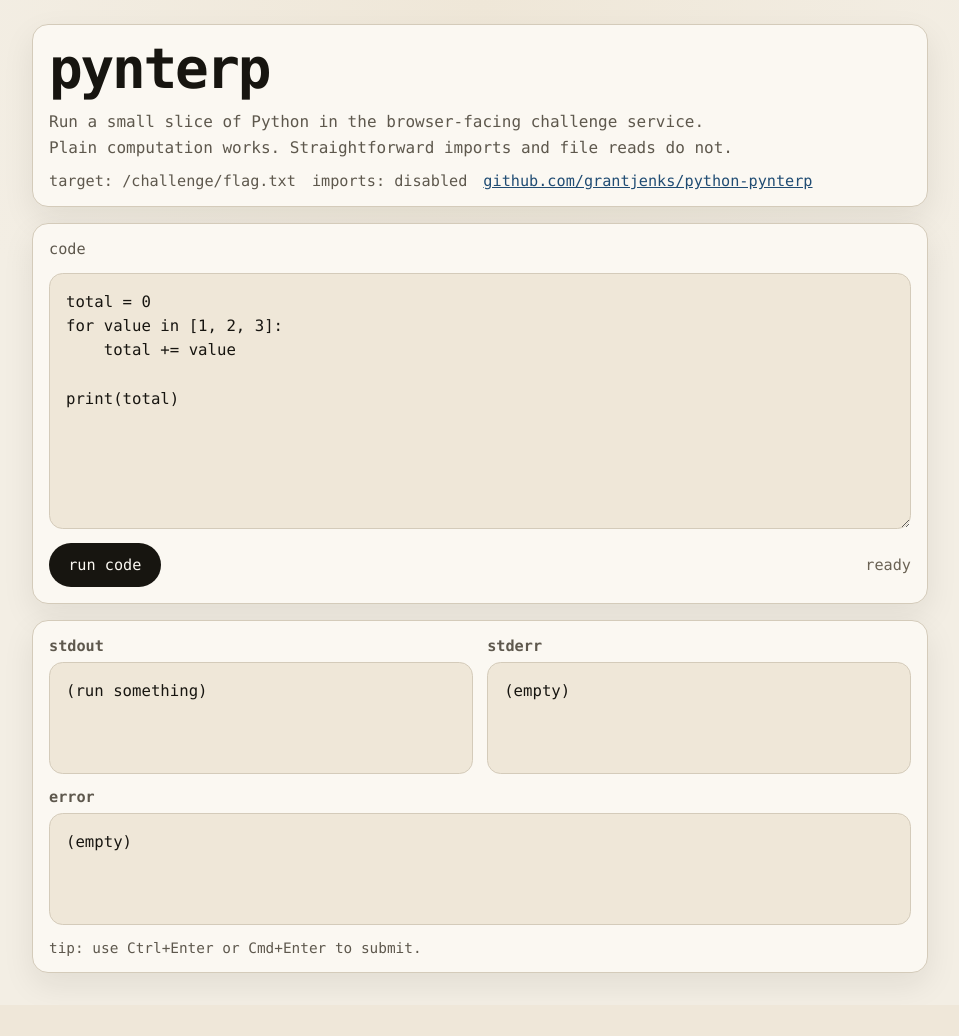
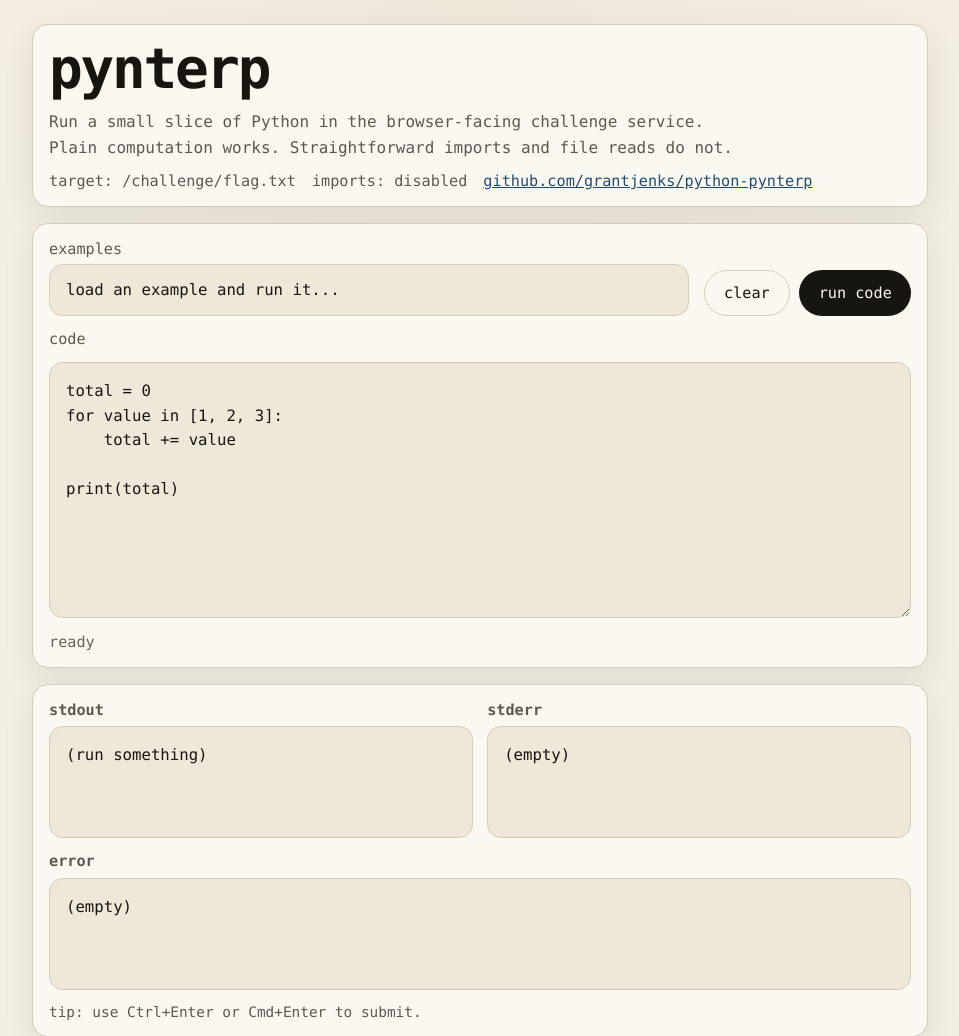
Before and after one commit to grantjenks/python-pynterp, a Flask app: page / in a window 1280 px wide. Shown: the top 1036 px of the page, without its empty margins (160-1119 px from the left). Before the commit the page ends 973 px from the top, so only its background shows below. Run offline with Flask 3, Linux system fonts and the light colour scheme.

Commit message:
Add www clear button and examples

```diff
--- a/www/templates/index.html
+++ b/www/templates/index.html
@@ -116,11 +116,24 @@
       gap: 0.9rem;
     }
 
+    .toolbar {
+      display: grid;
+      gap: 0.9rem;
+      grid-template-columns: minmax(0, 1fr) auto;
+      align-items: end;
+    }
+
+    .example-picker {
+      display: grid;
+      gap: 0.35rem;
+    }
+
     label {
       font-size: 0.95rem;
       color: var(--muted);
     }
 
+    select,
     textarea,
     pre {
       margin: 0;
@@ -131,6 +144,11 @@
       color: var(--text);
       font-size: 0.98rem;
       line-height: 1.55;
+    }
+
+    select {
+      padding: 0.8rem 1rem;
+      appearance: none;
     }
 
     textarea {
@@ -154,6 +172,13 @@
       flex-wrap: wrap;
     }
 
+    .button-row {
+      display: flex;
+      gap: 0.6rem;
+      flex-wrap: wrap;
+      justify-content: flex-end;
+    }
+
     button {
       appearance: none;
       border: 0;
@@ -163,6 +188,12 @@
       color: var(--button-text);
       cursor: pointer;
       font-size: 0.95rem;
+    }
+
+    button.secondary {
+      background: transparent;
+      color: var(--text);
+      border: 1px solid var(--border);
     }
 
     button:disabled {
@@ -227,6 +258,10 @@
         border-radius: 0.85rem;
       }
 
+      .toolbar {
+        grid-template-columns: 1fr;
+      }
+
       .result-grid {
         grid-template-columns: 1fr;
       }
@@ -249,6 +284,18 @@
 
     <section class="panel">
       <form id="runner">
+        <div class="toolbar">
+          <div class="example-picker">
+            <label for="example">examples</label>
+            <select id="example" name="example">
+              <option value="">load an example and run it...</option>
+            </select>
+          </div>
+          <div class="button-row">
+            <button id="clear" type="button" class="secondary">clear</button>
+            <button id="submit" type="submit">run code</button>
+          </div>
+        </div>
         <label for="code">code</label>
         <textarea id="code" name="code" spellcheck="false">total = 0
 for value in [1, 2, 3]:
@@ -256,7 +303,6 @@ for value in [1, 2, 3]:
 
 print(total)</textarea>
         <div class="controls">
-          <button id="submit" type="submit">run code</button>
           <span id="status" class="status" data-tone="idle">ready</span>
         </div>
       </form>
@@ -283,12 +329,125 @@ print(total)</textarea>
 
   <script>
     const form = document.getElementById("runner");
+    const example = document.getElementById("example");
     const code = document.getElementById("code");
+    const clear = document.getElementById("clear");
     const submit = document.getElementById("submit");
     const status = document.getElementById("status");
     const stdout = document.getElementById("stdout");
     const stderr = document.getElementById("stderr");
     const error = document.getElementById("error");
+    const starterCode = code.value;
+    const examples = [
+      {
+        id: "starter",
+        label: "starter: loop and print",
+        code: starterCode,
+      },
+      {
+        id: "classes",
+        label: "feature: classes and methods",
+        code: `class Counter:
+    def __init__(self, start=0):
+        self.value = start
+
+    def bump(self):
+        self.value += 1
+        return self.value
+
+counter = Counter(10)
+print(counter.bump())
+print(counter.bump())`,
+      },
+      {
+        id: "match",
+        label: "feature: match and case",
+        code: `def describe(packet):
+    match packet:
+        case {"kind": "ping", "value": value} if value > 0:
+            return f"ping:{value}"
+        case [head, *tail]:
+            return (head, tail)
+        case _:
+            return "unknown"
+
+print(describe({"kind": "ping", "value": 3}))
+print(describe([1, 2, 3]))`,
+      },
+      {
+        id: "exceptions",
+        label: "feature: try and except",
+        code: `def parse_int(text):
+    try:
+        return int(text)
+    except ValueError as exc:
+        print(type(exc).__name__)
+        return None
+
+print(parse_int("7"))
+print(parse_int("nope"))`,
+      },
+      {
+        id: "async",
+        label: "feature: async and await",
+        code: `class Ready:
+    def __init__(self, value):
+        self.value = value
+
+    def __await__(self):
+        if False:
+            yield None
+        return self.value
+
+async def compute():
+    left = await Ready(20)
+    right = await Ready(22)
+    return left + right
+
+coro = compute()
+try:
+    coro.send(None)
+except StopIteration as done:
+    print(done.value)`,
+      },
+      {
+        id: "open",
+        label: "blocked: open on the flag path",
+        code: `try:
+    print(open("/challenge/flag.txt").read())
+except Exception as exc:
+    print(type(exc).__name__)
+    print(exc)`,
+      },
+      {
+        id: "import",
+        label: "blocked: import math",
+        code: `try:
+    import math
+    print(math.pi)
+except Exception as exc:
+    print(type(exc).__name__)
+    print(exc)`,
+      },
+      {
+        id: "builtins",
+        label: "blocked: import builtins",
+        code: `try:
+    import builtins
+    print("unexpected:", "open" in dir(builtins))
+except Exception as exc:
+    print(type(exc).__name__)
+    print(exc)`,
+      },
+    ];
+    const exampleMap = new Map(examples.map((item) => [item.id, item]));
+
+    for (const item of examples) {
+      const option = document.createElement("option");
+      option.value = item.id;
+      option.textContent = item.label;
+      example.append(option);
+    }
 
     function setStatus(message, tone) {
       status.textContent = message;
@@ -297,6 +456,19 @@ print(total)</textarea>
 
     function fill(node, value, emptyText) {
       node.textContent = value && value.length ? value : emptyText;
+    }
+
+    function resetResults() {
+      fill(stdout, "", "(run something)");
+      fill(stderr, "", "(empty)");
+      fill(error, "", "(empty)");
+      setStatus("ready", "idle");
+    }
+
+    function setBusy(isBusy) {
+      clear.disabled = isBusy;
+      example.disabled = isBusy;
+      submit.disabled = isBusy;
     }
 
     function summarizeHttpError(response, text) {
@@ -311,7 +483,7 @@ print(total)</textarea>
 
     async function runCode(event) {
       event.preventDefault();
-      submit.disabled = true;
+      setBusy(true);
       setStatus("running...", "running");
       fill(stdout, "", "(waiting)");
       fill(stderr, "", "(waiting)");
@@ -347,11 +519,25 @@ print(total)</textarea>
         fill(error, String(err), "(empty)");
         setStatus("request failed", "fail");
       } finally {
-        submit.disabled = false;
+        setBusy(false);
       }
     }
 
     form.addEventListener("submit", runCode);
+    clear.addEventListener("click", () => {
+      code.value = "";
+      example.value = "";
+      resetResults();
+      code.focus();
+    });
+    example.addEventListener("change", () => {
+      const selected = exampleMap.get(example.value);
+      if (!selected) {
+        return;
+      }
+      code.value = selected.code;
+      form.requestSubmit();
+    });
     code.addEventListener("keydown", (event) => {
       if ((event.ctrlKey || event.metaKey) && event.key === "Enter") {
         event.preventDefault();
```
Also changed, not shown: tests/test_www.py (added, +30 -0 lines).
